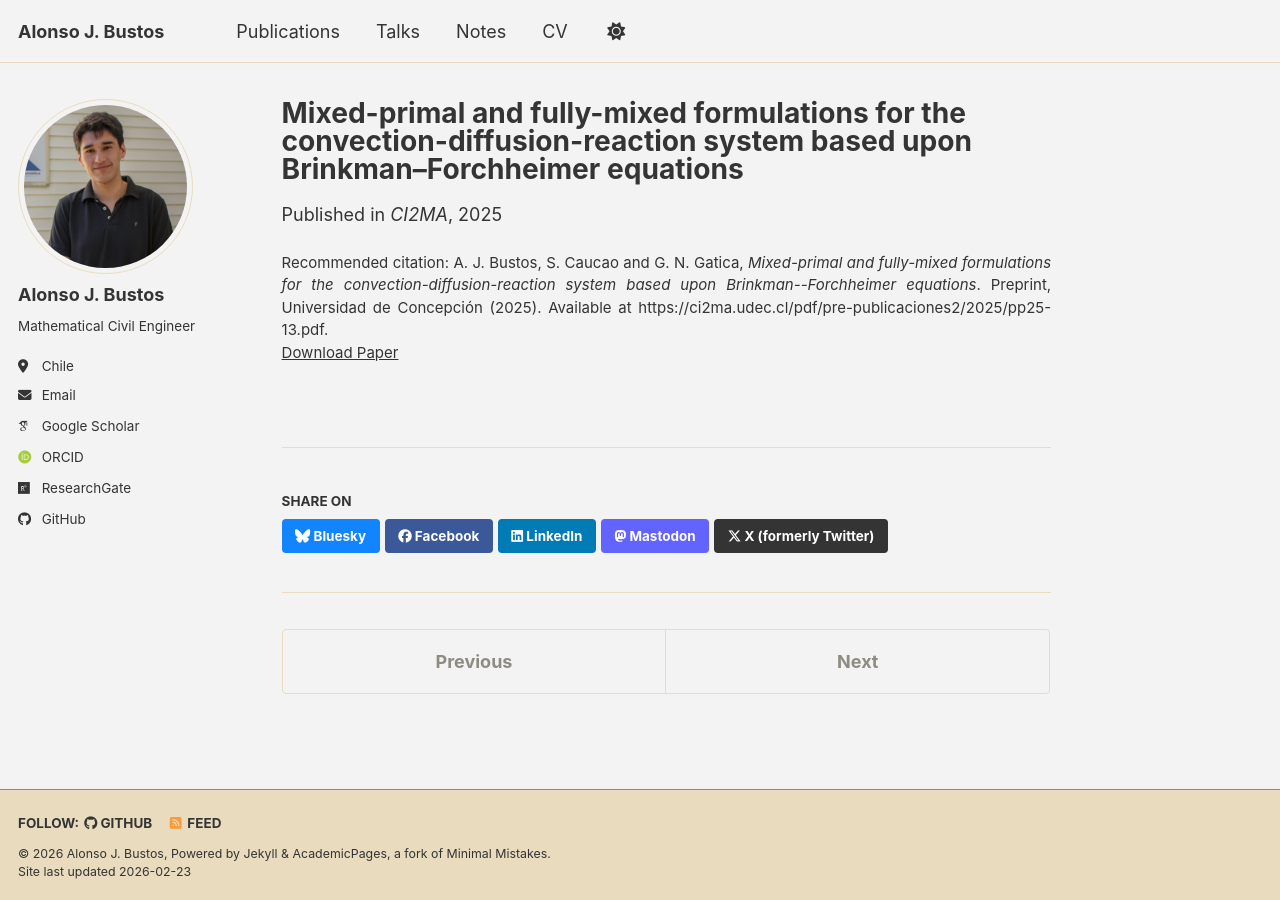
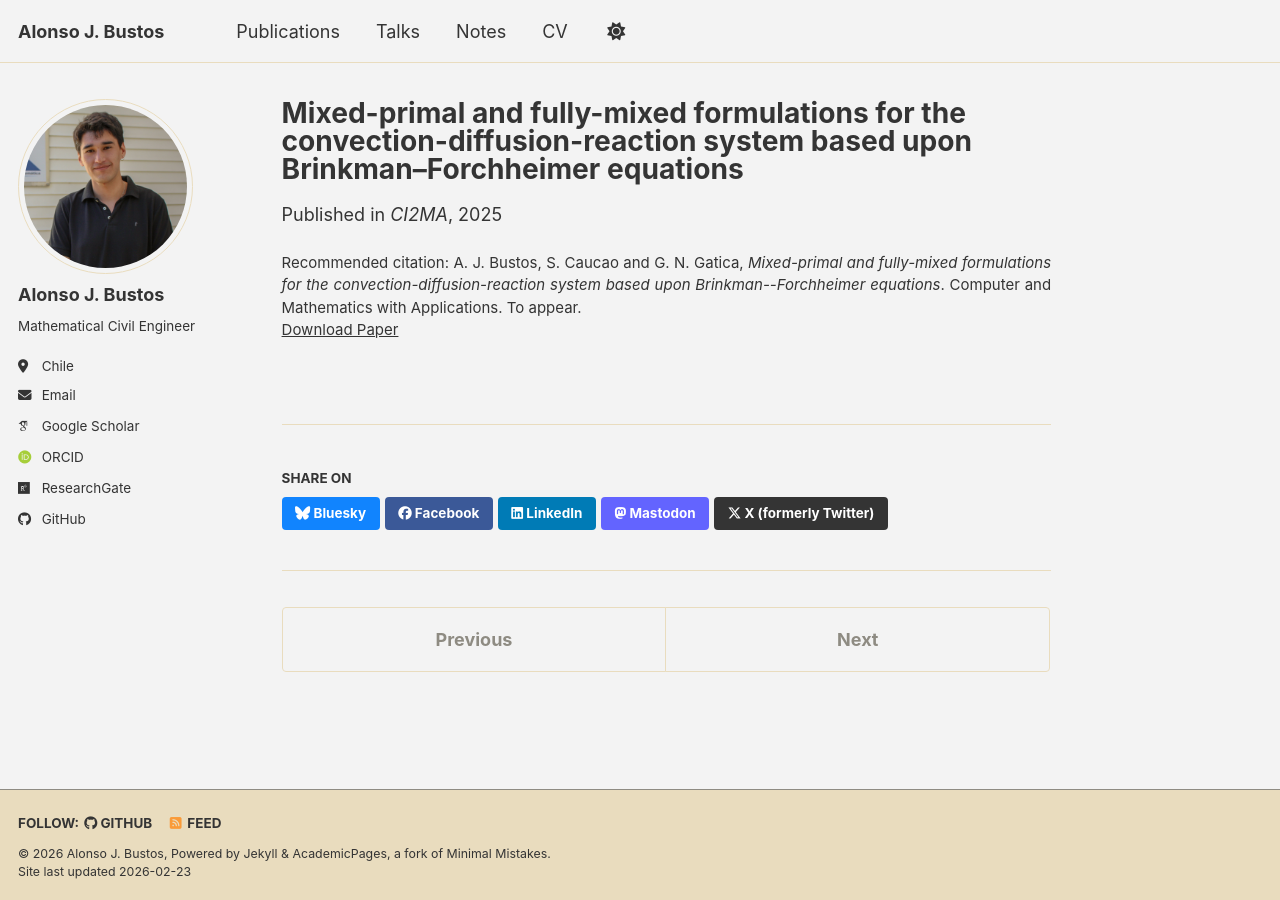
Before and after one commit to alonsojbustos/alonsojbustos.github.io, a Jekyll site: the page built from _publications/2025-2-BF-CDR.md, in a window 1280 px wide. Built offline with Jekyll 4.4.1, drawn with Linux system fonts in a browser that asks for light colours; some web fonts are replaced; a script bundle is joined from its source files by our own code; library files that are not in the unit come from our copies.

Commit message:
Update 2025-2-BF-CDR.md

```diff
--- a/_publications/2025-2-BF-CDR.md
+++ b/_publications/2025-2-BF-CDR.md
@@ -7,5 +7,5 @@ excerpt: ""
 date: 2025-01-02
 venue: "CI2MA"
 paperurl: "https://www.ci2ma.udec.cl/publicaciones/prepublicaciones/prepublicacion.php?id=579"
-citation: "A. J. Bustos, S. Caucao and G. N. Gatica, <i>Mixed-primal and fully-mixed formulations for the convection-diffusion-reaction system based upon Brinkman--Forchheimer equations</i>. Preprint, Universidad de Concepción (2025). Available at https://ci2ma.udec.cl/pdf/pre-publicaciones2/2025/pp25-13.pdf."
+citation: "A. J. Bustos, S. Caucao and G. N. Gatica, <i>Mixed-primal and fully-mixed formulations for the convection-diffusion-reaction system based upon Brinkman--Forchheimer equations</i>. Computer and Mathematics with Applications. To appear."
 ---
```
